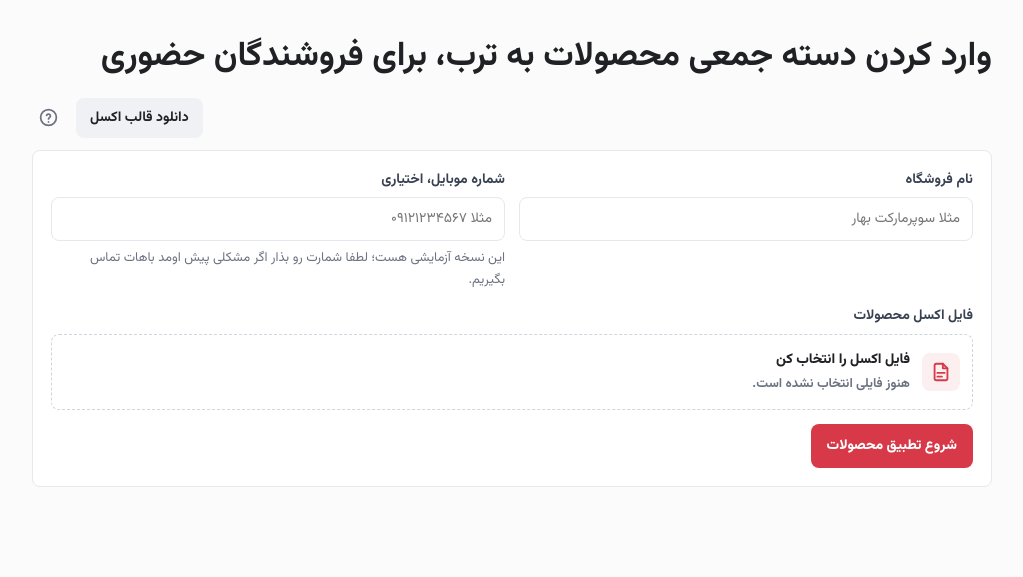
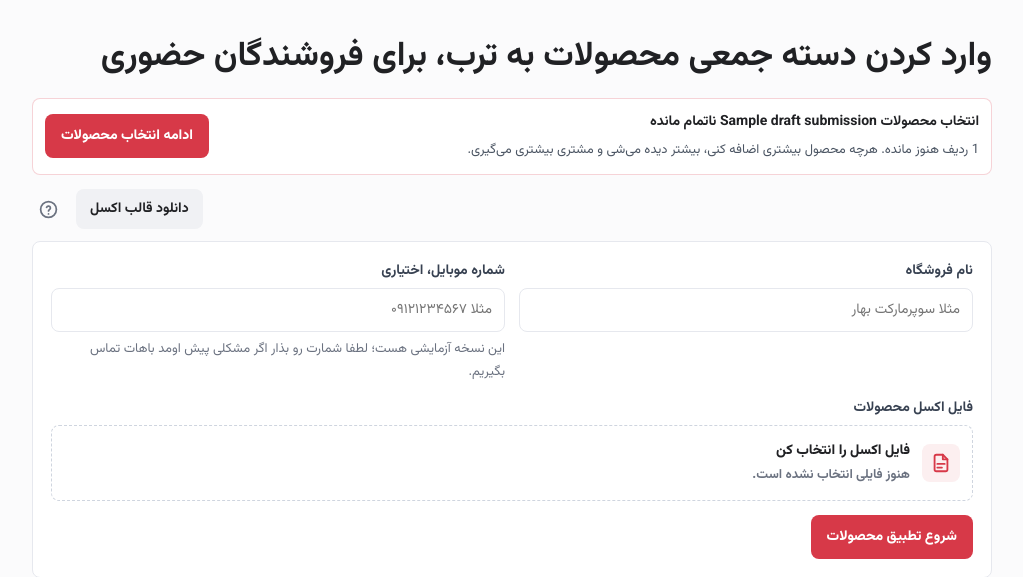
Before and after one commit to Erfan-Sadegh/torobjan, a FastAPI app: template app/templates/index.html in a window 1280 px wide. Shown: the part 59-636 px from the top of the page, without its empty margins (128-1151 px from the left). Run offline with FastAPI, Linux system fonts and the light colour scheme; the template is opened without the code that fills it: most values are stand-ins (such as "Sample title", 1, 10 or a date in 2020).

Commit message:
Add clarity and draft resume flow

```diff
--- a/app/models.py
+++ b/app/models.py
@@ -52,6 +52,7 @@ class SubmissionRow(Base):
     selected_match_id: Mapped[int | None] = mapped_column(ForeignKey("torob_matches.id"), nullable=True)
     has_more_matches: Mapped[bool] = mapped_column(Boolean, default=True, nullable=False)
     next_search_page: Mapped[int] = mapped_column(Integer, default=1, nullable=False)
+    submitted_at: Mapped[datetime | None] = mapped_column(DateTime(timezone=True), nullable=True)
 
     submission: Mapped[Submission] = relationship(back_populates="rows")
     matches: Mapped[list[TorobMatch]] = relationship(
--- a/app/routes/seller.py
+++ b/app/routes/seller.py
@@ -1,5 +1,6 @@
 from __future__ import annotations
 
+from dataclasses import dataclass
 from pathlib import Path
 import re
 
@@ -9,7 +10,7 @@ from sqlalchemy.exc import OperationalError
 from sqlalchemy.orm import Session, selectinload
 
 from app.database import SessionLocal, get_db
-from app.models import Submission, SubmissionRow, SubmissionSelection, TorobMatch
+from app.models import Submission, SubmissionRow, SubmissionSelection, TorobMatch, utc_now
 from app.services.excel import ExcelParseError, build_template_xlsx, parse_price, parse_products_excel
 from app.services.product_search import ProductSearchClient, ProductSearchError
 from app.settings import settings
@@ -19,11 +20,26 @@ router = APIRouter()
 templates = create_templates()
 INITIAL_MATCH_COUNT = 4
 MATCH_BATCH_PER_SOURCE = 2
+SELLER_DRAFT_COOKIE = "torobjan_latest_submission"
+
+
+@dataclass(frozen=True)
+class SelectionSaveResult:
+    total_selected_count: int
+    submitted_count: int
 
 
 @router.get("/")
-def index(request: Request) -> Response:
-    return templates.TemplateResponse(request, "index.html")
+def index(request: Request, db: Session = Depends(get_db)) -> Response:
+    draft_submission, draft_remaining_count = _get_resume_state(db, request.cookies.get(SELLER_DRAFT_COOKIE))
+    return templates.TemplateResponse(
+        request,
+        "index.html",
+        {
+            "draft_submission": draft_submission,
+            "draft_remaining_count": draft_remaining_count,
+        },
+    )
 
 
 @router.get("/template.xlsx")
@@ -32,6 +48,26 @@ def template_xlsx() -> Response:
         build_template_xlsx(),
         media_type="application/vnd.openxmlformats-officedocument.spreadsheetml.sheet",
         headers={"Content-Disposition": 'attachment; filename="torobjan-template.xlsx"'},
+    )
+
+
+def _set_seller_draft_cookie(response: Response, submission_id: int) -> None:
+    response.set_cookie(
+        SELLER_DRAFT_COOKIE,
+        str(submission_id),
+        max_age=60 * 60 * 24 * 30,
+        httponly=True,
+        samesite="lax",
+        secure=settings.app_env == "production",
+    )
+
+
+def _clear_seller_draft_cookie(response: Response) -> None:
+    response.delete_cookie(
+        SELLER_DRAFT_COOKIE,
+        httponly=True,
+        samesite="lax",
+        secure=settings.app_env == "production",
     )
 
 
@@ -100,7 +136,9 @@ async def upload_products(
     if submission.total_rows > 0:
         background_tasks.add_task(process_submission_matches, submission.id)
 
-    return templates.TemplateResponse(request, "processing.html", {"submission": submission})
+    response = templates.TemplateResponse(request, "processing.html", {"submission": submission})
+    _set_seller_draft_cookie(response, submission.id)
+    return response
 
 
 async def process_submission_matches(submission_id: int) -> None:
@@ -404,15 +442,27 @@ async def confirm_submission(
     form = await request.form()
     submission = _get_submission(db, submission_id)
     finish_mode = str(form.get("finish_mode") or "complete")
-    selected_count = _save_submission_selections(form, submission, db)
-    submission.selected_rows = selected_count
+    save_result = _save_submission_selections(form, submission, db, mark_submitted=True)
+    selected_count = save_result.submitted_count
+    submission.selected_rows = save_result.total_selected_count
     submission.status = "ready" if finish_mode == "continue" else "submitted"
     db.commit()
-    return templates.TemplateResponse(
+    remaining_count = _remaining_selectable_count(submission)
+    response = templates.TemplateResponse(
         request,
         "success.html",
-        {"submission": submission, "finish_mode": finish_mode, "selected_count": selected_count},
+        {
+            "submission": submission,
+            "finish_mode": finish_mode,
+            "selected_count": selected_count,
+            "remaining_count": remaining_count,
+        },
     )
+    if finish_mode == "continue" and remaining_count:
+        _set_seller_draft_cookie(response, submission.id)
+    else:
+        _clear_seller_draft_cookie(response)
+    return response
 
 
 @router.post("/submissions/{submission_id}/draft")
@@ -423,22 +473,28 @@ async def save_submission_draft(
 ) -> Response:
     form = await request.form()
     submission = _get_submission(db, submission_id)
-    selected_count = _save_submission_selections(form, submission, db)
-    submission.selected_rows = selected_count
+    save_result = _save_submission_selections(form, submission, db, mark_submitted=False)
+    submission.selected_rows = save_result.total_selected_count
     if submission.status == "submitted":
         submission.status = "ready"
     db.commit()
-    return JSONResponse({"ok": True, "selected_count": selected_count})
+    response = JSONResponse({"ok": True, "selected_count": save_result.total_selected_count})
+    _set_seller_draft_cookie(response, submission.id)
+    return response
 
 
-def _save_submission_selections(form, submission: Submission, db: Session) -> int:
+def _save_submission_selections(form, submission: Submission, db: Session, mark_submitted: bool) -> SelectionSaveResult:
     submitted_price_unit = str(form.get("price_unit") or "").strip()
     if submitted_price_unit in {"toman", "rial"}:
         submission.price_unit = submitted_price_unit
     price_unit = submission.price_unit or "toman"
-    selected_count = 0
+    submitted_count = 0
+    submitted_timestamp = utc_now() if mark_submitted else None
     for row in submission.rows:
         if row.error_message:
+            continue
+        row_is_in_form = f"selected_{row.id}" in form or f"price_{row.id}" in form
+        if row.submitted_at and not row_is_in_form:
             continue
         for selection in list(row.selections):
             db.delete(selection)
@@ -453,10 +509,19 @@ def _save_submission_selections(form, submission: Submission, db: Session) -> in
             continue
         row.selected_match_id = valid_matches[0].id
         row.final_price = price_value
-        selected_count += len(valid_matches)
+        if mark_submitted and row.submitted_at is None:
+            row.submitted_at = submitted_timestamp
+            submitted_count += len(valid_matches)
         for match in valid_matches:
             db.add(SubmissionSelection(row_id=row.id, match_id=match.id, final_price=price_value))
-    return selected_count
+    db.flush()
+    total_selected_count = (
+        db.query(SubmissionSelection)
+        .join(SubmissionRow, SubmissionSelection.row_id == SubmissionRow.id)
+        .filter(SubmissionRow.submission_id == submission.id)
+        .count()
+    )
+    return SelectionSaveResult(total_selected_count=total_selected_count, submitted_count=submitted_count)
 
 
 def _normalize_final_price(value: object, price_unit: str) -> str | None:
@@ -476,21 +541,23 @@ def _normalize_final_price(value: object, price_unit: str) -> str | None:
 
 def _render_match(request: Request, db: Session, submission_id: int) -> Response:
     submission = _get_submission(db, submission_id)
-    parseable_rows = [row for row in submission.rows if row.input_product_name]
-    valid_rows = [row for row in submission.rows if row.input_product_name and row.matches and not row.error_message]
-    invalid_rows = [row for row in submission.rows if row.error_message]
-    price_unit_row_ids = _price_unit_row_ids(submission)
+    visible_rows = _visible_selection_rows(submission)
+    parseable_rows = [row for row in visible_rows if row.input_product_name]
+    valid_rows = [row for row in visible_rows if row.input_product_name and row.matches and not row.error_message]
+    invalid_rows = [row for row in visible_rows if row.error_message]
+    price_unit_row_ids = _price_unit_row_ids(submission, visible_rows)
     return templates.TemplateResponse(
         request,
         "match.html",
         {
             "submission": submission,
-            "rows": submission.rows,
+            "rows": visible_rows,
             "parseable_count": len(parseable_rows),
             "valid_count": len(valid_rows),
             "invalid_rows": invalid_rows,
             "price_unit_row_ids": price_unit_row_ids,
             "submission_price_unit": submission.price_unit,
+            "submitted_rows_count": len([row for row in submission.rows if row.submitted_at]),
         },
     )
 
@@ -508,10 +575,41 @@ def _render_row_card(request: Request, row: SubmissionRow) -> Response:
     )
 
 
-def _price_unit_row_ids(submission: Submission) -> set[int]:
+def _visible_selection_rows(submission: Submission) -> list[SubmissionRow]:
+    return [row for row in submission.rows if row.submitted_at is None]
+
+
+def _remaining_selectable_count(submission: Submission) -> int:
+    return len([row for row in _visible_selection_rows(submission) if row.input_product_name])
+
+
+def _get_resume_state(db: Session, cookie_value: str | None) -> tuple[Submission | None, int]:
+    if not cookie_value or not cookie_value.isdigit():
+        return None, 0
+    submission = (
+        db.query(Submission)
+        .options(
+            selectinload(Submission.rows).selectinload(SubmissionRow.matches),
+            selectinload(Submission.rows).selectinload(SubmissionRow.selections),
+        )
+        .filter(Submission.id == int(cookie_value))
+        .first()
+    )
+    if submission is None:
+        return None, 0
+    if submission.status != "ready":
+        return None, 0
+    remaining_count = _remaining_selectable_count(submission)
+    if remaining_count <= 0:
+        return None, 0
+    return submission, remaining_count
+
+
+def _price_unit_row_ids(submission: Submission, rows: list[SubmissionRow] | None = None) -> set[int]:
     if submission.price_unit:
         return set()
-    valid_rows = [row for row in submission.rows if row.input_product_name and row.matches and not row.error_message]
+    candidate_rows = rows if rows is not None else _visible_selection_rows(submission)
+    valid_rows = [row for row in candidate_rows if row.input_product_name and row.matches and not row.error_message]
     return {row.id for row in valid_rows[:3]}
 
 
--- a/app/settings.py
+++ b/app/settings.py
@@ -12,6 +12,7 @@ class Settings(BaseSettings):
     admin_password: str = "change-me"
     session_secret: str = "change-this-secret"
     upload_dir: str = "data/uploads"
+    clarity_project_id: str = ""
 
     torob_base_url: str = "https://api.torob.com"
     torob_proxy_token: str = ""
--- a/app/static/styles.css
+++ b/app/static/styles.css
@@ -455,6 +455,53 @@ input[type="file"] {
   padding: 10px 12px;
 }
 
+.resume-card,
+.resume-benefit {
+  display: flex;
+  align-items: center;
+  justify-content: space-between;
+  gap: 12px;
+  margin-bottom: 14px;
+  padding: 12px;
+  border: 1px solid rgba(215, 57, 72, 0.22);
+  border-radius: 8px;
+  background: #fff;
+}
+
+.resume-copy {
+  display: grid;
+  gap: 4px;
+  min-width: 0;
+}
+
+.resume-copy strong {
+  font-size: 14px;
+  line-height: 1.7;
+}
+
+.resume-copy span,
+.resume-benefit p {
+  margin: 0;
+  color: #4b5563;
+  font-size: 13px;
+  line-height: 1.8;
+}
+
+.resume-benefit {
+  justify-content: flex-start;
+  margin-top: 12px;
+}
+
+.resume-benefit span {
+  width: 30px;
+  height: 30px;
+  flex: 0 0 auto;
+  display: grid;
+  place-items: center;
+  border-radius: 999px;
+  background: #fff0f2;
+}
+
 .progress-title {
   font-weight: 800;
   margin-bottom: 12px;
@@ -901,6 +948,15 @@ th {
     justify-content: flex-end;
   }
 
+  .resume-card {
+    align-items: stretch;
+    flex-direction: column;
+  }
+
+  .resume-card .btn {
+    width: 100%;
+  }
+
   .products {
     grid-template-columns: repeat(2, minmax(0, 1fr));
     gap: 10px;
--- a/app/template_utils.py
+++ b/app/template_utils.py
@@ -3,6 +3,8 @@ from __future__ import annotations
 import re
 
 from fastapi.templating import Jinja2Templates
+
+from app.settings import settings
 
 
 def format_price(value: object) -> str:
@@ -40,4 +42,5 @@ def create_templates() -> Jinja2Templates:
     templates.env.filters["price"] = format_price
     templates.env.filters["price_input"] = price_input_value
     templates.env.filters["price_input_for_unit"] = price_input_for_unit
+    templates.env.globals["clarity_project_id"] = settings.clarity_project_id.strip()
     return templates
--- a/app/templates/base.html
+++ b/app/templates/base.html
@@ -6,6 +6,15 @@
     <title>{{ title or "ترب‌جان" }}</title>
     <link rel="stylesheet" href="/static/styles.css">
     <script src="https://unpkg.com/htmx.org@2.0.4"></script>
+    {% if clarity_project_id %}
+      <script type="text/javascript">
+        (function(c,l,a,r,i,t,y){
+          c[a]=c[a]||function(){(c[a].q=c[a].q||[]).push(arguments)};
+          t=l.createElement(r);t.async=1;t.src="https://www.clarity.ms/tag/"+i;
+          y=l.getElementsByTagName(r)[0];y.parentNode.insertBefore(t,y);
+        })(window, document, "clarity", "script", "{{ clarity_project_id }}");
+      </script>
+    {% endif %}
   </head>
   <body>
     <header class="topbar">
--- a/app/templates/index.html
+++ b/app/templates/index.html
@@ -5,6 +5,15 @@
 </section>
 
 <section class="shell">
+  {% if draft_submission %}
+    <div class="resume-card">
+      <div class="resume-copy">
+        <strong>انتخاب محصولات {{ draft_submission.store_name }} ناتمام مانده</strong>
+        <span>{{ draft_remaining_count }} ردیف هنوز مانده. هرچه محصول بیشتری اضافه کنی، بیشتر دیده می‌شی و مشتری بیشتری می‌گیری.</span>
+      </div>
+      <a class="btn" href="/submissions/{{ draft_submission.id }}/match">ادامه انتخاب محصولات</a>
+    </div>
+  {% endif %}
   <div class="section-actions">
     <a class="btn secondary subtle" href="/template.xlsx">دانلود قالب اکسل</a>
     <span class="help-tip" tabindex="0" aria-label="راهنمای فایل اکسل">
--- a/app/templates/match.html
+++ b/app/templates/match.html
@@ -63,7 +63,7 @@
       <h2>انتخاب‌هات ذخیره می‌شود</h2>
       <p>می‌تونی همین‌هایی که تا الان انتخاب کردی رو اضافه کنی و باقی محصولات رو بین کارهای روزانه‌ات کم‌کم انجام بدی :)</p>
       <div class="modal-actions">
-        <button class="btn" type="button" data-close-rest-modal>ادامه می‌دم</button>
+        <button class="btn" type="button" data-close-rest-modal>متوجه شدم</button>
       </div>
     </div>
   </div>
```
Also changed, not shown: alembic/versions/0007_submission_row_submitted_at.py (added, +24 -0 lines), app/templates/success.html (+9 -3 lines), tests/test_app.py (+88 -0 lines), 1 other file.
